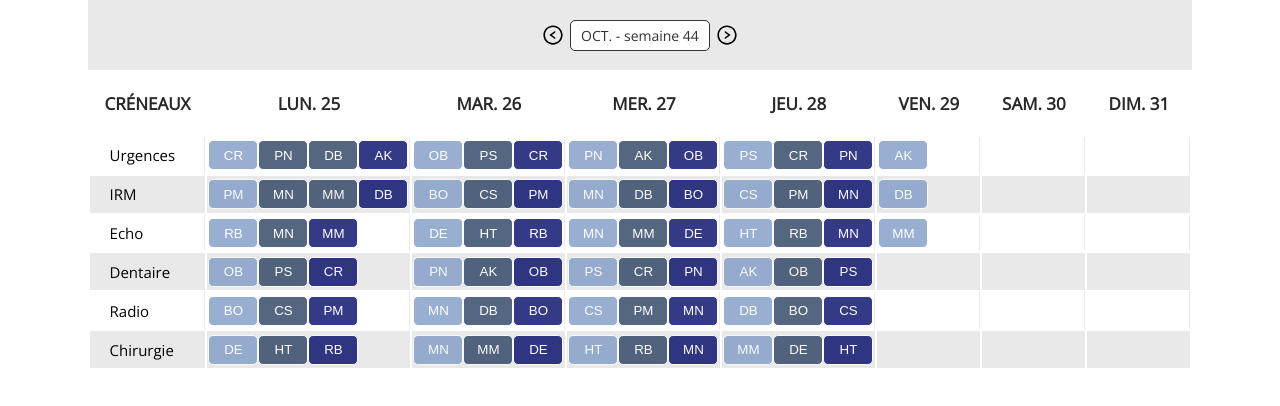
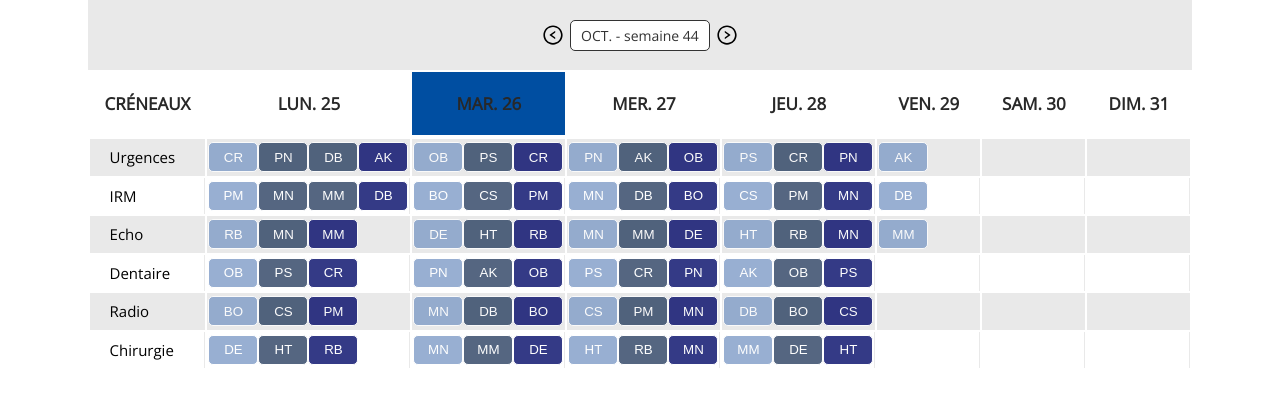
Before and after one commit to quynhnn-vn/react-swappy, a React (Create React App) app: page / in a window 1280 px wide. Shown: the top 406 px of the page. Built offline with nearby package versions, Linux system fonts and the light colour scheme.

Commit message:
Update styles for table

```diff
--- a/src/components/Table.js
+++ b/src/components/Table.js
@@ -1,7 +1,7 @@
 import React from "react";
 import "../styles/Table.css";
 import { useSelector } from "react-redux";
-import { formatDateForHeader } from "../utils";
+import { formatDate, formatDateForHeader } from "../utils";
 import Service from "./Service";
 import SwitchWeek from "./SwitchWeek";
 
@@ -9,22 +9,40 @@ export default function Table() {
     const week = useSelector((state) => state.week.week);
     const services = useSelector((state) => state.services.services);
 
-    const renderHeader = () =>
+    const renderDate = () =>
         week.dates &&
         ["CRÉNEAUX", ...week.dates].map((date, index) => (
-            <th key={index}>
+            <th
+                key={index}
+                className={
+                    date === formatDate(new Date()) ? "current-date" : null
+                }
+            >
+                {console.log(date === formatDate(new Date()))}
                 {date !== "CRÉNEAUX"
                     ? formatDateForHeader(new Date(date))
                     : date}
             </th>
         ));
+    const renderSlot = () => {
+        week.dates &&
+            ["CRÉNEAUX", ...week.dates].map((date, index) => (
+                <th key={index}>
+                    {date !== "CRÉNEAUX"
+                        ? formatDateForHeader(new Date(date))
+                        : date}
+                </th>
+            ));
+    };
     return (
         <div className="table-container">
             <SwitchWeek />
-
             <table>
-                <thead className="table-header">{renderHeader()}</thead>
+                <thead className="table-header">
+                    <tr>{renderDate()}</tr>
+                </thead>
                 <tbody className="table-body">
+                    <tr>{renderSlot()}</tr>
                     {services.map((service) => (
                         <tr key={service.id}>
                             <Service service={service} />
--- a/src/styles/SwitchWeek.css
+++ b/src/styles/SwitchWeek.css
@@ -12,6 +12,7 @@
     align-items: center;
     background: var(--grey);
     border: none;
+    cursor: pointer;
 }
 .switch-span {
     background: var(--white);
--- a/src/styles/Table.css
+++ b/src/styles/Table.css
@@ -11,6 +11,9 @@
 }
 .table-header th {
     padding: 20px 15px;
+}
+.table-header .current-date {
+    background: var(--dark-blue);
 }
 .table-body tr td:first-child {
     padding-left: 20px;
```
